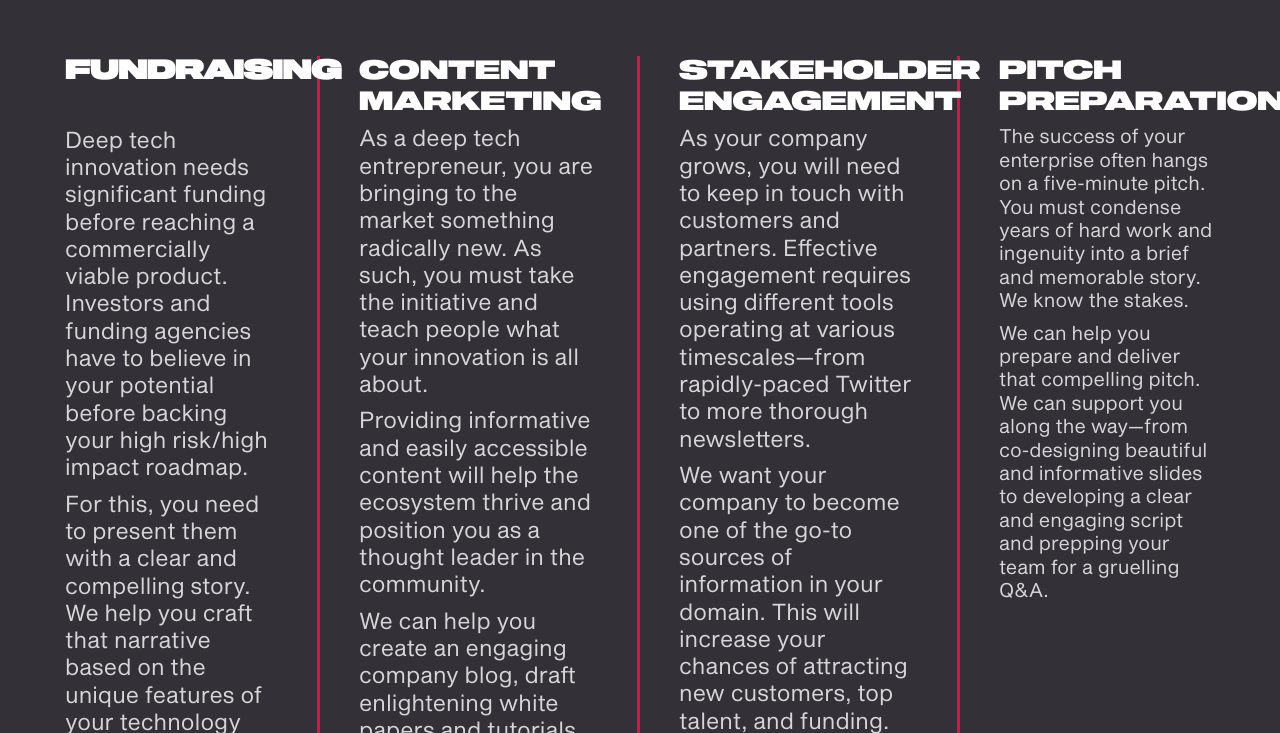
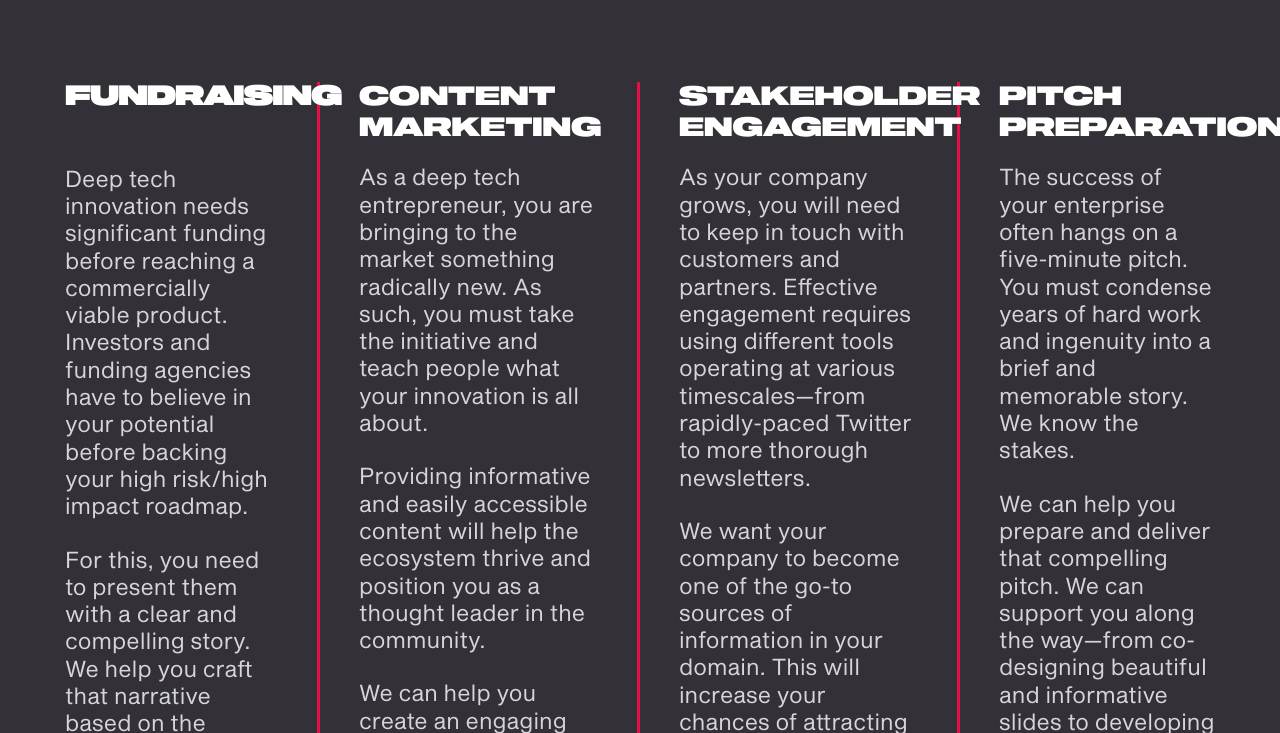
Before and after one commit to dareklerch/Colibri, a plain HTML site: page services.html in a window 1280 px wide. Shown: the part 67-800 px from the top of the page. Drawn offline with Linux system fonts and the light colour scheme.

Commit message:
commit 5

```diff
--- a/services.html
+++ b/services.html
@@ -52,54 +52,54 @@
             </div>
         </nav>
         <div class="row">
-            <div class="col-md-3 bd-pink" style="margin-top: 4rem; padding-left: 5rem; padding-right: 3rem; background-image: url('img/01_number.png'); background-size: 14rem;background-repeat: no-repeat; background-position: 98% 100%;" >
+            <div class="col-md-3 bd-pink" style="margin-top: 6rem; padding-left: 5rem; padding-right: 3rem; background-image: url('img/01_number.png'); background-size: 14rem;background-repeat: no-repeat; background-position: 95% 100%;" >
                 <p class="font-white font-weight-bold font-super text-left h2">FUNDRAISING </br> </p>
 
 
-                <p class="font-white opacity-4 opacity-4 h3" style="padding-top: 2.5rem;">
+                <p class="font-white opacity-4 h3" style="padding-top: 2.5rem; margin-top: 1.5rem">
 						Deep tech innovation needs significant funding before reaching a commercially viable product. Investors and funding agencies have to
 						believe in your potential before backing  your high risk/high impact roadmap.
-                <p class="font-white h3 opacity-4" style="padding-top: 0.2rem;">
+                <p class="font-white h3 opacity-4" style="padding-top: 1.5rem;">
 						For this, you need to present them with a clear and compelling story. We help you craft that narrative based on the unique features of
 						your technology and business model.
                 </p>
-                <p class="font-white opacity-4 h3" style="padding-top: 0.2rem;">
+                <p class="font-white opacity-4 h3" style="padding-top: 1.5rem;">
                         Whether you need an investor memorandum, a grant application, or a new pitch deck, we are ready to help your ideas shine.
 
                 </p>
             </div>
-            <div class="col-md-3 bd-pink" style="margin-top: 4rem; padding-left: 3rem; padding-right: 3rem; background-image: url('img/02_number.png'); background-size: 14rem;background-repeat: no-repeat; background-position: 98% 100%;">
+            <div class="col-md-3 bd-pink" style="margin-top: 6rem; padding-left: 3rem; padding-right: 3rem; background-image: url('img/02_number.png'); background-size: 14rem;background-repeat: no-repeat; background-position: 95% 100%;">
                 <p class="font-white  font-super text-left h2">CONTENT </br>MARKETING</p>
-                <p class="font-white opacity-4 h3">As a deep tech entrepreneur, you are bringing to the market something radically new. As such, you must take the
+                <p class="font-white opacity-4 h3" style="margin-top: 1.5rem";>As a deep tech entrepreneur, you are bringing to the market something radically new. As such, you must take the
 						initiative and teach people what your innovation is all about.
-				<p class="font-white opacity-4 h3" style="padding-top: 0.2rem;">Providing informative and easily accessible content will help the ecosystem thrive and
+				<p class="font-white opacity-4 h3" style="padding-top: 1.5rem;">Providing informative and easily accessible content will help the ecosystem thrive and
 						position you as a thought leader in the community. </p>
-				<p class="font-white opacity-4 h3" style="padding-top: 0.2rem;">We can help you create an engaging company blog, draft enlightening white papers and tutorials,
+				<p class="font-white opacity-4 h3" style="padding-top: 1.5rem;">We can help you create an engaging company blog, draft enlightening white papers and tutorials,
 						and organise webinars with other industry leaders..
                 </p>
             </div>
 
-            <div class="col-md-3 bd-pink" style="margin-top: 4rem; padding-left: 3rem; padding-right: 3rem;  background-image: url('img/03_number.png'); background-size: 14rem;background-repeat: no-repeat; background-position: 98% 100%;">
+            <div class="col-md-3 bd-pink" style="margin-top: 6rem; padding-left: 3rem; padding-right: 3rem;  background-image: url('img/03_number.png'); background-size: 14rem;background-repeat: no-repeat; background-position: 95% 100%;">
                     <p class="font-white text-left font-super h2">STAKEHOLDER </br>ENGAGEMENT</p>
-                    <p class="font-white opacity-4 font-feather h3">As your company grows, you will need to keep in touch with customers and partners. Effective
+                    <p class="font-white opacity-4 font-feather h3" style="margin-top: 1.5rem">As your company grows, you will need to keep in touch with customers and partners. Effective
 						engagement requires using different tools operating at various timescales—from rapidly-paced Twitter to more thorough newsletters.
-					<p class="font-white opacity-4 font-feather h3" style="padding-top: 0.2rem;">We want your company to become one of the go-to sources of information
+					<p class="font-white opacity-4 font-feather h3" style="padding-top: 1.5rem;">We want your company to become one of the go-to sources of information
 						in your domain.
 						This will increase your chances of attracting new customers, top talent, and funding.
 					</p>
-                    <p class="font-white font-feather opacity-4 h3" style="padding-top: 0.2rem;"> We can help you craft a long-term engagement strategy and operate your social media accounts.
+                    <p class="font-white font-feather opacity-4 h3" style="padding-top: 1.5rem;"> We can help you craft a long-term engagement strategy and operate your social media accounts.
                     </p>
                 </div>
 
-				<div class="col-md-3" style="margin-top: 4rem; padding-left: 3rem; padding-right: 5rem; background-image: url('img/04_number.png'); background-size: 14rem;background-repeat: no-repeat; background-position: 80% 100%;">
+				<div class="col-md-3" style="margin-top: 6rem; padding-left: 3rem; padding-right: 5rem; background-image: url('img/04_number.png'); background-size: 14rem;background-repeat: no-repeat; background-position: 78% 100%;">
                     <p class="font-white  text-left h2 font-super">PITCH </br>PREPARATION</p>
 
-                    <p class="font-white opacity-4 font-feather h4">The success of your
+                    <p class="font-white opacity-4 font-feather h3" style="margin-top: 1.5rem">The success of your
 						enterprise often hangs on a five-minute pitch. You must condense years of
                         hard work and ingenuity into a brief and memorable story. We know the stakes.
                     </p>
 
-                    <p class="font-white  opacity-4 font-feather h4" style="padding-top: 0.2rem;">
+                    <p class="font-white  opacity-4 font-feather h3" style="padding-top: 1.5rem;">
                             We can help you prepare and deliver that compelling pitch.
 							We can support you along the way—from co-designing beautiful
 							and informative slides to developing
```
